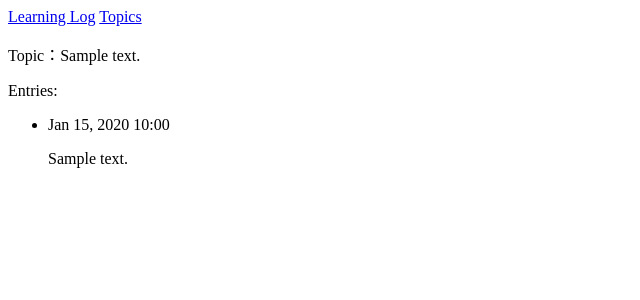
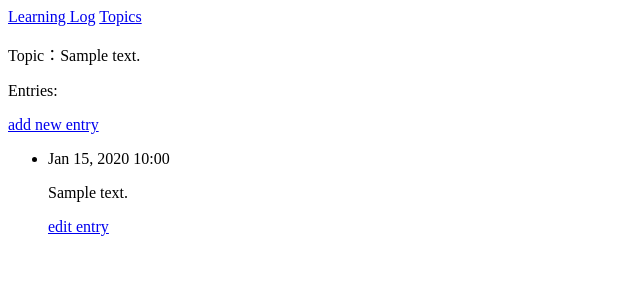
Before and after one commit to Wisink/learning_log, a Django app: page /topics/1/ in a window 1280 px wide. Shown: the top 300 px of the page, without its empty margins (0-640 px from the left). Run offline with Django 3.2, Linux system fonts and the light colour scheme; tables that the repository leaves empty hold one stand-in row (values such as "Sample post").

Commit message:
commit at home

```diff
--- a/learning_logs/templates/learning_logs/topic.html
+++ b/learning_logs/templates/learning_logs/topic.html
@@ -2,11 +2,17 @@
 {% block content %}
 <p>Topic：{{ topic }}</p>
 <p>Entries:</p>
+<p>
+	<a href="{% url 'learning_logs:new_entry' topic.id %}">add new entry</a>
+</p>
 <ul>
     {% for entry in entries %}
       <li>
         <p>{{ entry.date_added|date:'M d, Y H:i' }}</p>
         <p>{{ entry.text|linebreaks }}</p>
+        <p>
+        	<a href="{% url 'learning_logs:edit_entry' entry.id %}">edit entry</a>
+        </p>
     </li>
     {% empty %}
       <li>There are no entries for this topic yet.</li>
--- a/learning_logs/templates/learning_logs/topics.html
+++ b/learning_logs/templates/learning_logs/topics.html
@@ -9,4 +9,5 @@
       <li>No topics have been added yet.</li>
     {% endfor %}
 </ul>
+<a href="{% url 'learning_logs:new_topic' %}">Add a new topic:</a>
 {% endblock content %}
--- a/learning_logs/urls.py
+++ b/learning_logs/urls.py
@@ -6,4 +6,7 @@ urlpatterns = [
     url(r'^$', views.index, name = 'index'),
     url(r'^topics/$', views.topics, name = 'topics'),
     url(r'^topics/(?P<topic_id>\d+)/$', views.topic, name = 'topic'),
+    url(r'^new_topic/$', views.new_topic, name = 'new_topic'),
+    url(r'^new_entry/(?P<topic_id>\d+)/$', views.new_entry, name = 'new_entry'),
+    url(r'^edit_entry/(?P<entry_id>\d+)/$', views.edit_entry, name = 'edit_entry'),
 ]
--- a/learning_logs/views.py
+++ b/learning_logs/views.py
@@ -1,5 +1,8 @@
 from django.shortcuts import render
-from .models import Topic
+from django.http import HttpResponseRedirect
+from django.urls import reverse
+from .models import Topic, Entry
+from .forms import TopicForm, EntryForm
 
 def index(request):
     return render(request, 'learning_logs/index.html')
@@ -14,3 +17,54 @@ def topic(request, topic_id):
     entries = topic.entry_set.order_by('-date_added')
     content = {'topic': topic, 'entries': entries}
     return render(request, 'learning_logs/topic.html', content)
+
+def new_topic(request):
+	''' '''
+	if request.method != 'POST':
+		form = TopicForm()
+	else:
+		form = TopicForm(request.POST)
+		if form.is_valid():
+			form.save()
+			return HttpResponseRedirect(reverse('learning_logs:topics'))
+
+	context = {'form': form}
+	return render(request, 'learning_logs/new_topic.html', context)
+
+def new_entry(request, topic_id):
+	''' '''
+	topic = Topic.objects.get(id=topic_id)
+	# print('--------',request.method,'----------------')
+
+	if request.method != 'POST':
+		form = EntryForm()
+		# print('--------',form,'----------------')
+	else:
+		form = EntryForm(data = request.POST)
+		if form.is_valid():
+			new_entry = form.save(commit=False)
+			new_entry.topic = topic
+			new_entry.save()
+			return HttpResponseRedirect(reverse('learning_logs:topic',
+				                        args=[topic_id]))
+
+	context = {'topic': topic, 'form': form}
+	print('--------',topic,form,'----------------')
+	return render(request, 'learning_logs/new_entry.html', context)
+
+def edit_entry(request, entry_id):
+	''' '''
+	entry = Entry.objects.get(id=entry_id)
+	topic = entry.topic
+
+	if request.method != 'POST':
+		form = EntryForm(instance=entry)
+	else:
+		form = EntryForm(instance=entry, data=request.POST)
+		if form.is_valid():
+			form.save()
+			return HttpResponseRedirect(reverse('learning_logs:topic',
+				                        args=[topic.id]))
+
+	context = {'entry': entry, 'topic':topic, 'form': form}
+	return render(request, 'learning_logs/edit_entry.html', context)
```
Also changed, not shown: learning_logs/forms.py (added, +15 -0 lines), learning_logs/templates/learning_logs/edit_entry.html (added, +12 -0 lines), learning_logs/templates/learning_logs/new_entry.html (added, +13 -0 lines), learning_logs/templates/learning_logs/new_topic.html (added, +11 -0 lines).
